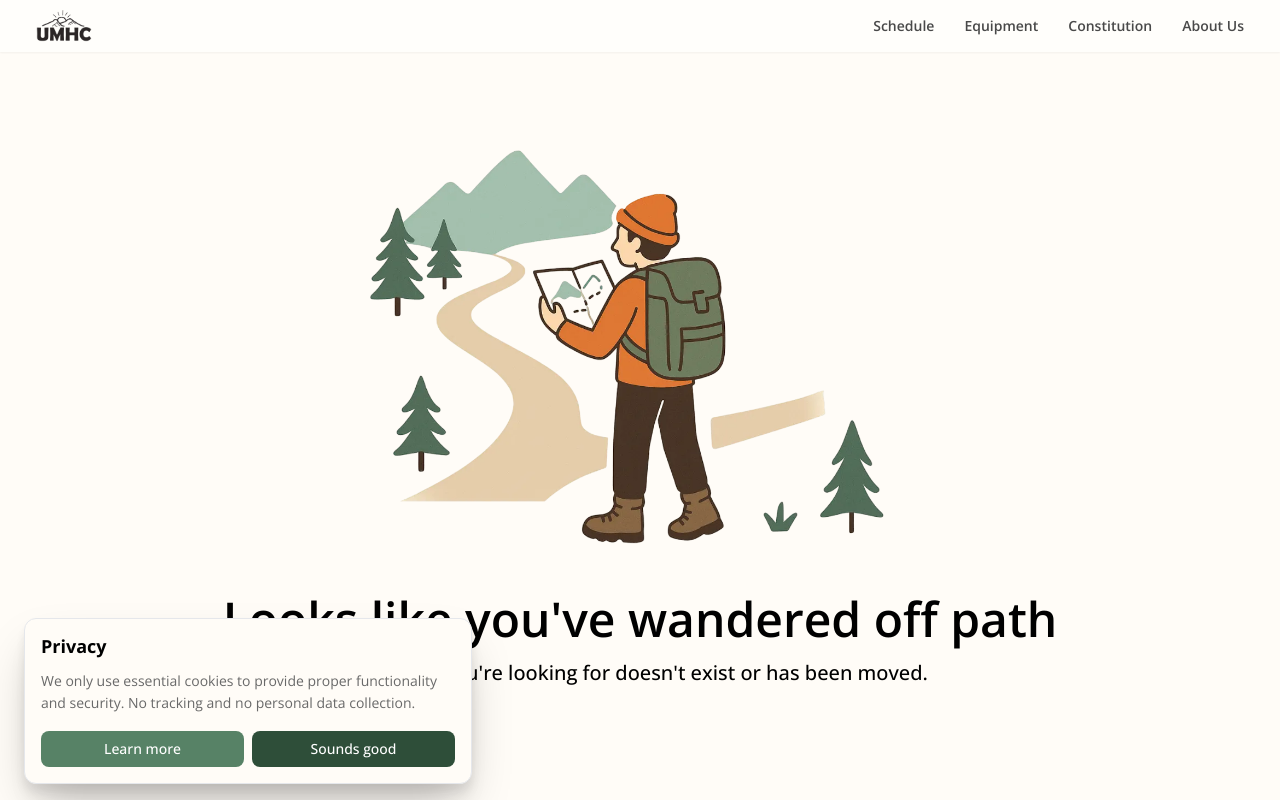
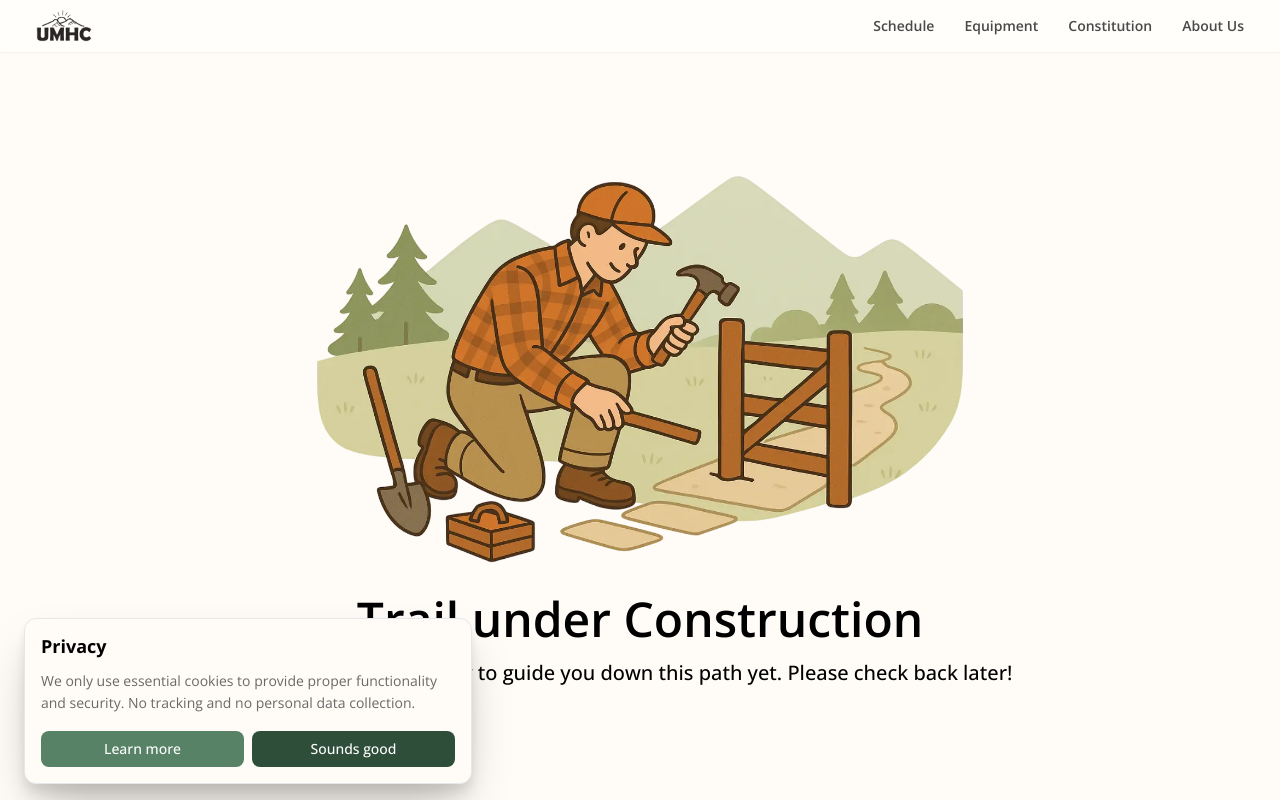
Before and after one commit to UMHC/umhc-website, a Next.js app: page /under-development in a window 1280 px wide. Before the commit this address had no page. Built offline with nearby package versions, Linux system fonts and the light colour scheme.

Commit message:
updated sitemap, added under development page, moved privacy pop up component

```diff
--- a/src/app/layout.tsx
+++ b/src/app/layout.tsx
@@ -5,7 +5,7 @@ import AuthProvider from "@/components/AuthProvider";
 import { Analytics } from "@vercel/analytics/next";
 import { SpeedInsights } from "@vercel/speed-insights/next";
 import ConditionalLayout from "../components/ConditionalLayout";
-import PrivacyPopup from "@/app/components/PrivacyPopup";
+import PrivacyPopup from "@/components/PrivacyPopup";
 
 const openSans = Open_Sans({
   variable: "--font-open-sans",
--- /dev/null
+++ b/src/app/under-development/page.tsx
@@ -0,0 +1,30 @@
+import Image from 'next/image';
+
+export default function UnderDevelopment() {
+  return (
+    <div className="bg-whellow h-screen flex flex-col items-center justify-center px-4 sm:px-6 lg:px-8 fixed inset-0 z-50">
+      <div className="text-center w-full max-w-sm sm:max-w-2xl lg:max-w-4xl mx-auto">
+        {/* Under Development Illustration */}
+        <div className="mb-2 sm:mb-3 lg:mb-4">
+          <Image
+            src="/images/under-development.webp"
+            alt="Illustration of a person holding a hammer and a piece of wood, on one knee, working on a gate infront of a path and in a mountainous setting"
+            width={700}
+            height={700}
+            className="mx-auto w-full h-auto max-w-[280px] sm:max-w-[400px] md:max-w-[500px] lg:max-w-[600px] xl:max-w-[700px]"
+          />
+        </div>
+
+        {/* Error Message */}
+        <div className="space-y-3 sm:space-y-4">
+          <h1 className="text-2xl sm:text-3xl md:text-4xl lg:text-5xl font-semibold text-black leading-tight font-sans px-2">
+            Trail under Construction
+          </h1>
+          <p className="text-sm sm:text-base md:text-lg lg:text-xl font-medium text-black font-sans px-2">
+            We're not quite ready to guide you down this path yet. Please check back later!
+          </p>
+        </div>
+      </div>
+    </div>
+  )
+}
--- a/src/components/Footer.tsx
+++ b/src/components/Footer.tsx
@@ -154,7 +154,7 @@ export default function Footer() {
                 </a>
 
                 <a
-                  href="/whatsapp"
+                  href="/under-development"
                   className="w-6 h-6 md:w-6 md:h-6 lg:w-7 lg:h-7 p-0.5 hover:scale-110 transition-transform duration-200 focus:outline-none focus:scale-110 rounded"
                   aria-label="Contact UMHC on WhatsApp"
                   target="_blank"
```
Also changed, not shown: public/images/under-development.webp (added), src/components/PrivacyPopup.tsx (renamed from src/app/components/PrivacyPopup.tsx), 1 other file (tests, documents, lock files or other folders).
